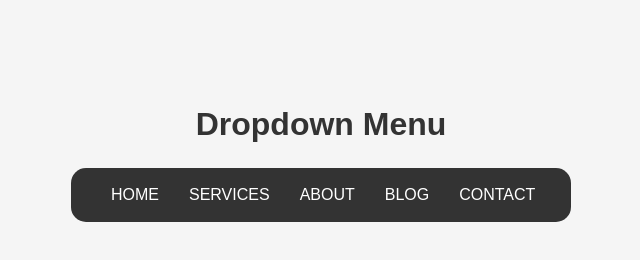
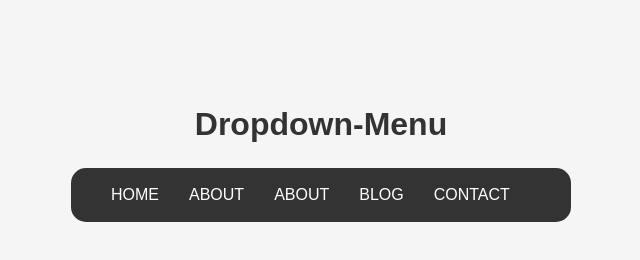
Before and after one commit to prajwal-r-h/drop-down, a plain HTML site: page index.html in a window 1280 px wide. Shown: the whole page, without its empty margins (319-959 px from the left). Drawn offline with Linux system fonts and the light colour scheme.

Commit message:
Update index.html

```diff
--- a/index.html
+++ b/index.html
@@ -6,11 +6,11 @@
   <link rel="stylesheet" href="style-5.css">
 </head>
 <body>
-<h1>Dropdown Menu</h1>
+<h1>Dropdown-Menu</h1>
 <nav class="nav">
   <ul class="nav__menu">
     <li class="nav__menu-item"><a>Home</a></li>
-    <li class="nav__menu-item"><a>Services</a>
+    <li class="nav__menu-item"><a>About</a>
       <ul class="nav__submenu">
         <li class="nav__submenu-item"> <a>Web Design</a></li>
         <li class="nav__submenu-item"> <a>Web Development</a></li>
```
